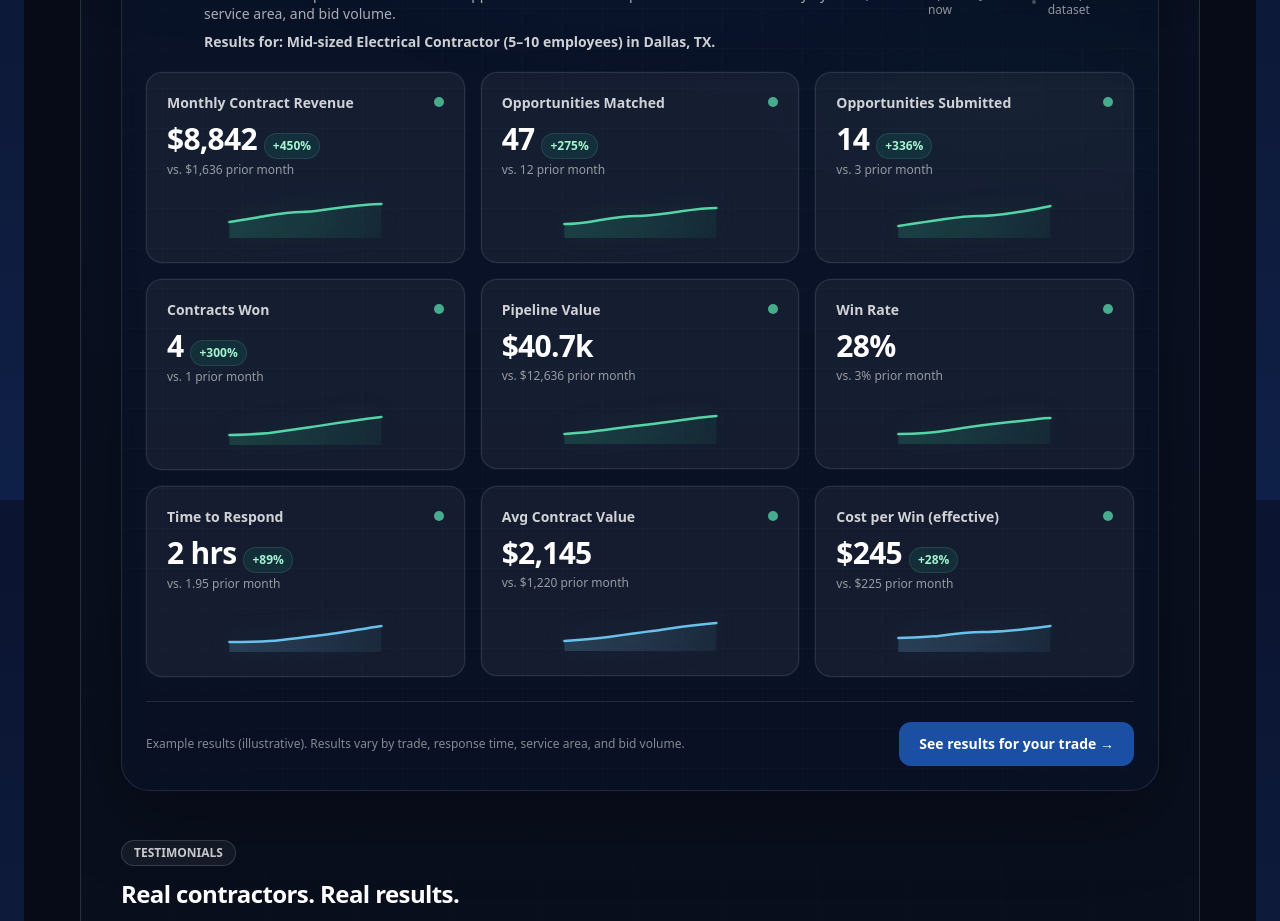
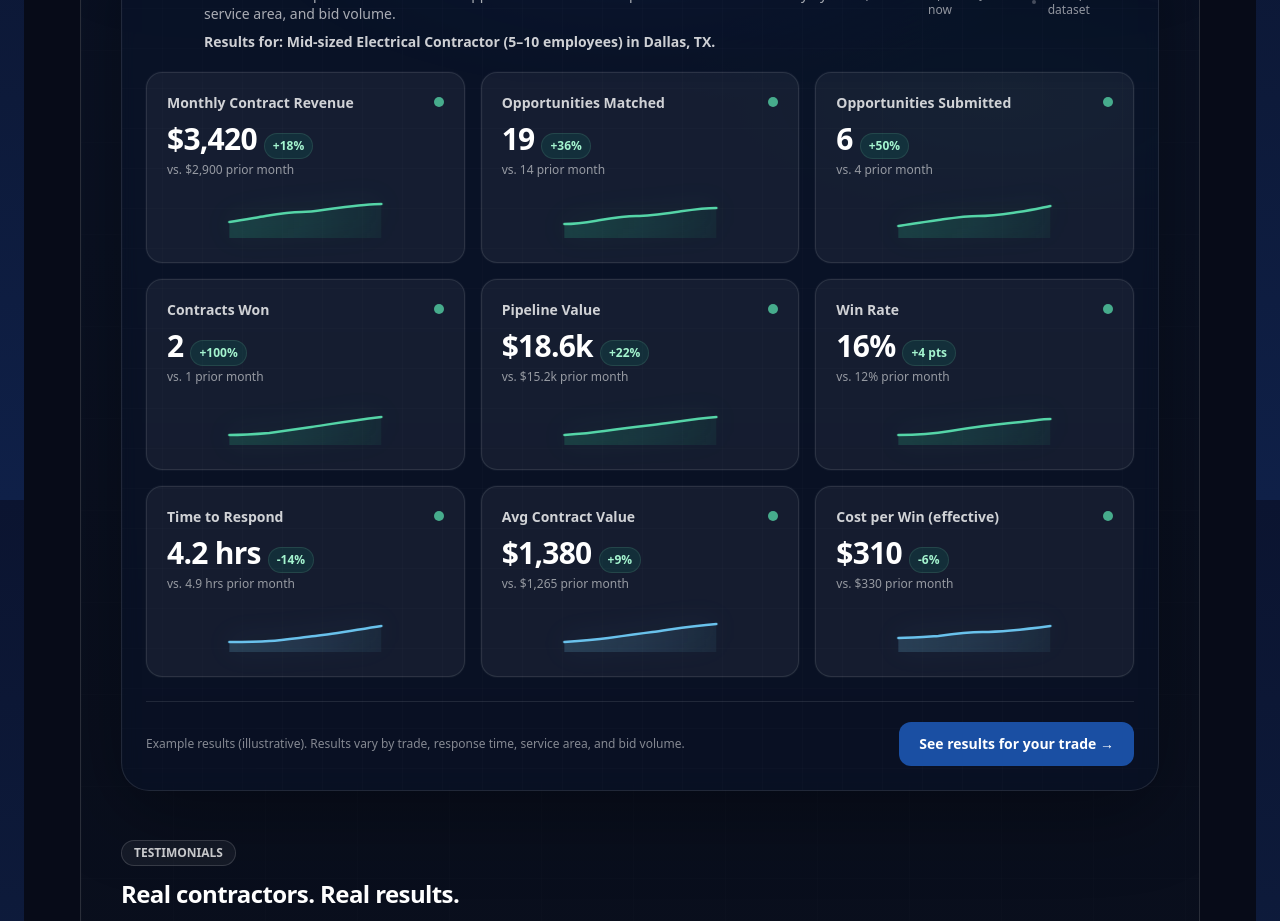
Before and after one commit to seansevrix/ambit, a Next.js app: page / in a window 1280 px wide. Shown: the part 1100-2021 px from the top of the page. Built offline with nearby package versions, Linux system fonts and the light colour scheme; no server answers.

Commit message:
Make proof dashboard metrics more realistic

```diff
--- a/app/components/ProofDashboard.tsx
+++ b/app/components/ProofDashboard.tsx
@@ -24,7 +24,6 @@ type Metric = {
 
 function formatNumber(n: number, format: "comma" | "none" = "comma") {
   if (format === "none") return String(n);
-  // keep commas but no currency formatting here
   return n.toLocaleString(undefined, { maximumFractionDigits: 2 });
 }
 
@@ -63,102 +62,110 @@ function useCountUp(opts?: Metric["animate"]) {
   return `${opts.prefix ?? ""}${body}${opts.suffix ?? ""}`;
 }
 
+/**
+ * Believable, small-team numbers:
+ * - still improving month over month
+ * - but not "viral SaaS fantasy" growth
+ */
 const METRICS: Metric[] = [
   {
     title: "Monthly Contract Revenue",
-    value: "$8,842",
-    delta: "+450%",
-    note: "vs. $1,636 prior month",
+    value: "$3,420",
+    delta: "+18%",
+    note: "vs. $2,900 prior month",
     color: "green",
     path: "M4 28 C18 26, 28 24, 40 22 C52 20, 64 18, 76 18 C88 18, 96 16, 112 14 C128 12, 144 10, 156 10",
     area:
       "M4 28 C18 26, 28 24, 40 22 C52 20, 64 18, 76 18 C88 18, 96 16, 112 14 C128 12, 144 10, 156 10 L156 44 L4 44 Z",
-    animate: { from: 1636, to: 8842, prefix: "$", decimals: 0, format: "comma" },
+    animate: { from: 2900, to: 3420, prefix: "$", decimals: 0, format: "comma" },
   },
   {
     title: "Opportunities Matched",
-    value: "47",
-    delta: "+275%",
-    note: "vs. 12 prior month",
+    value: "19",
+    delta: "+36%",
+    note: "vs. 14 prior month",
     color: "green",
     path: "M4 30 C18 30, 28 28, 40 26 C52 24, 64 22, 76 22 C88 22, 102 20, 116 18 C130 16, 142 14, 156 14",
     area:
       "M4 30 C18 30, 28 28, 40 26 C52 24, 64 22, 76 22 C88 22, 102 20, 116 18 C130 16, 142 14, 156 14 L156 44 L4 44 Z",
-    animate: { from: 12, to: 47, decimals: 0, format: "none" },
+    animate: { from: 14, to: 19, decimals: 0, format: "none" },
   },
   {
     title: "Opportunities Submitted",
-    value: "14",
-    delta: "+336%",
-    note: "vs. 3 prior month",
+    value: "6",
+    delta: "+50%",
+    note: "vs. 4 prior month",
     color: "green",
     path: "M4 32 C16 30, 30 28, 44 26 C58 24, 70 22, 84 22 C98 22, 110 20, 124 18 C138 16, 146 14, 156 12",
     area:
       "M4 32 C16 30, 30 28, 44 26 C58 24, 70 22, 84 22 C98 22, 110 20, 124 18 C138 16, 146 14, 156 12 L156 44 L4 44 Z",
-    animate: { from: 3, to: 14, decimals: 0, format: "none" },
+    animate: { from: 4, to: 6, decimals: 0, format: "none" },
   },
   {
     title: "Contracts Won",
-    value: "4",
-    delta: "+300%",
+    value: "2",
+    delta: "+100%",
     note: "vs. 1 prior month",
     color: "green",
     path: "M4 34 C20 34, 32 33, 44 32 C58 30, 72 28, 86 26 C100 24, 122 20, 156 16",
     area:
       "M4 34 C20 34, 32 33, 44 32 C58 30, 72 28, 86 26 C100 24, 122 20, 156 16 L156 44 L4 44 Z",
-    animate: { from: 1, to: 4, decimals: 0, format: "none" },
+    animate: { from: 1, to: 2, decimals: 0, format: "none" },
   },
   {
     title: "Pipeline Value",
-    value: "$40.7k",
-    note: "vs. $12,636 prior month",
+    value: "$18.6k",
+    delta: "+22%",
+    note: "vs. $15.2k prior month",
     color: "green",
     path: "M4 34 C18 33, 30 32, 44 30 C58 28, 74 26, 92 24 C110 22, 132 18, 156 16",
     area:
       "M4 34 C18 33, 30 32, 44 30 C58 28, 74 26, 92 24 C110 22, 132 18, 156 16 L156 44 L4 44 Z",
-    animate: { from: 12.6, to: 40.7, suffix: "k", decimals: 1, format: "none", prefix: "$" },
+    animate: { from: 15.2, to: 18.6, suffix: "k", decimals: 1, format: "none", prefix: "$" },
   },
   {
     title: "Win Rate",
-    value: "28%",
-    note: "vs. 3% prior month",
+    value: "16%",
+    delta: "+4 pts",
+    note: "vs. 12% prior month",
     color: "green",
     path: "M4 34 C20 34, 38 33, 56 30 C74 27, 94 24, 116 22 C138 20, 148 18, 156 18",
     area:
       "M4 34 C20 34, 38 33, 56 30 C74 27, 94 24, 116 22 C138 20, 148 18, 156 18 L156 44 L4 44 Z",
-    animate: { from: 3, to: 28, suffix: "%", decimals: 0, format: "none" },
+    animate: { from: 12, to: 16, suffix: "%", decimals: 0, format: "none" },
   },
   {
     title: "Time to Respond",
-    value: "2 hours",
-    delta: "+89%",
-    note: "vs. 1.95 prior month",
+    value: "4.2 hrs",
+    delta: "-14%",
+    note: "vs. 4.9 hrs prior month",
     color: "blue",
     path: "M4 34 C18 34, 30 34, 44 33 C58 32, 72 30, 90 28 C108 26, 130 22, 156 18",
     area:
       "M4 34 C18 34, 30 34, 44 33 C58 32, 72 30, 90 28 C108 26, 130 22, 156 18 L156 44 L4 44 Z",
-    animate: { from: 1.95, to: 2.0, suffix: " hrs", decimals: 2, format: "none" },
+    animate: { from: 4.9, to: 4.2, suffix: " hrs", decimals: 1, format: "none" },
   },
   {
     title: "Avg Contract Value",
-    value: "$2,145",
-    note: "vs. $1,220 prior month",
+    value: "$1,380",
+    delta: "+9%",
+    note: "vs. $1,265 prior month",
     color: "blue",
     path: "M4 34 C20 33, 34 32, 48 30 C62 28, 76 26, 92 24 C108 22, 128 18, 156 16",
     area:
       "M4 34 C20 33, 34 32, 48 30 C62 28, 76 26, 92 24 C108 22, 128 18, 156 16 L156 44 L4 44 Z",
-    animate: { from: 1220, to: 2145, prefix: "$", decimals: 0, format: "comma" },
+    animate: { from: 1265, to: 1380, prefix: "$", decimals: 0, format: "comma" },
   },
   {
     title: "Cost per Win (effective)",
-    value: "$245",
-    delta: "+28%",
-    note: "vs. $225 prior month",
+    value: "$310",
+    delta: "-6%",
+    note: "vs. $330 prior month",
     color: "blue",
     path: "M4 30 C18 30, 30 29, 44 28 C58 26, 72 24, 88 24 C104 24, 126 22, 156 18",
     area:
       "M4 30 C18 30, 30 29, 44 28 C58 26, 72 24, 88 24 C104 24, 126 22, 156 18 L156 44 L4 44 Z",
-    animate: { from: 225, to: 245, prefix: "$", decimals: 0, format: "comma" },
+    animate: { from: 330, to: 310, prefix: "$", decimals: 0, format: "comma" },
   },
 ];
 
@@ -201,8 +208,16 @@ function Sparkline({
         </linearGradient>
 
         <linearGradient id={`line-${tone}-${index}`} x1="0" y1="0" x2="1" y2="0">
-          <stop offset="0%" stopColor={tone === "green" ? "#34d399" : "#7dd3fc"} stopOpacity="0.65" />
-          <stop offset="100%" stopColor={tone === "green" ? "#a7f3d0" : "#bae6fd"} stopOpacity="1" />
+          <stop
+            offset="0%"
+            stopColor={tone === "green" ? "#34d399" : "#7dd3fc"}
+            stopOpacity="0.65"
+          />
+          <stop
+            offset="100%"
+            stopColor={tone === "green" ? "#a7f3d0" : "#bae6fd"}
+            stopOpacity="1"
+          />
         </linearGradient>
       </defs>
 
@@ -237,9 +252,7 @@ function MetricCard({ m, index }: { m: Metric; index: number }) {
           <p className="text-sm font-semibold text-white/80">{m.title}</p>
 
           <div className="mt-2 flex items-baseline gap-2">
-            <p className="text-3xl font-semibold tracking-tight text-white">
-              {counted ?? m.value}
-            </p>
+            <p className="text-3xl font-semibold tracking-tight text-white">{counted ?? m.value}</p>
 
             {m.delta ? (
               <span className="rounded-full bg-emerald-400/10 px-2 py-1 text-xs font-semibold text-emerald-200 ring-1 ring-emerald-300/20">
@@ -279,7 +292,6 @@ function WindowDots() {
 
 export default function ProofDashboard() {
   const updatedText = useMemo(() => {
-    // lightweight “live” feel; don’t overdo it
     return "Updated just now";
   }, []);
 
@@ -361,7 +373,8 @@ export default function ProofDashboard() {
 
         <div className="relative mt-6 flex flex-col items-center justify-between gap-3 border-t border-white/10 pt-5 md:flex-row">
           <p className="text-xs text-white/50">
-            Example results (illustrative). Results vary by trade, response time, service area, and bid volume.
+            Example results (illustrative). Results vary by trade, response time, service area, and
+            bid volume.
           </p>
 
           <Link
```
